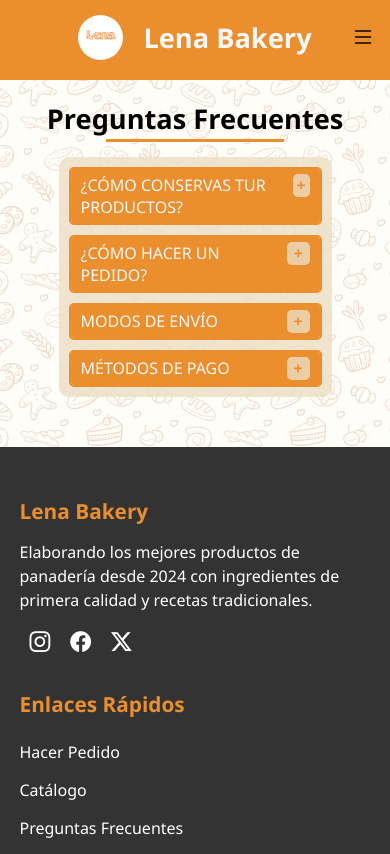
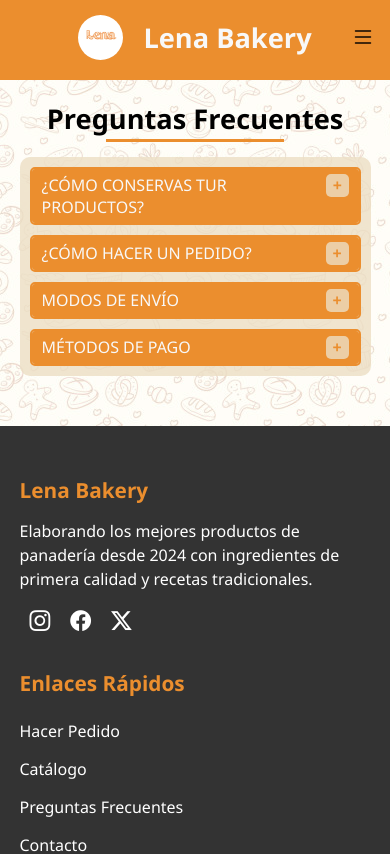
Before and after one commit to nunezjorgepy/Lena-Bakery, a React (Vite) app: page /faq in a window 390 px wide. Shown: the top 854 px of the page. Built offline with nearby package versions, Linux system fonts and the light colour scheme.

Commit message:
Responsive Design FAQ. Al bajar de los 900px, el ancho del contenedor principal aumenta al 90% ed la pantalla

```diff
--- a/src/pages/FAQPage.css
+++ b/src/pages/FAQPage.css
@@ -51,3 +51,9 @@
 .show-answer {
     height: auto;
 }
+
+@media screen and (max-width: 900px) {
+    .faq-container {
+        width: 90%;
+    }
+}
```
